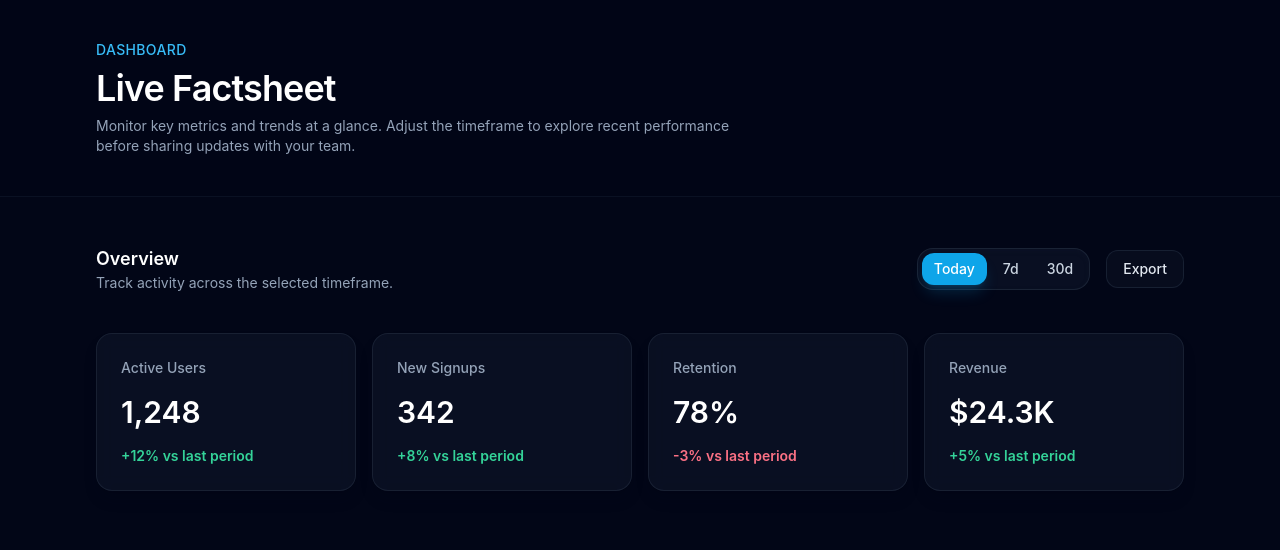
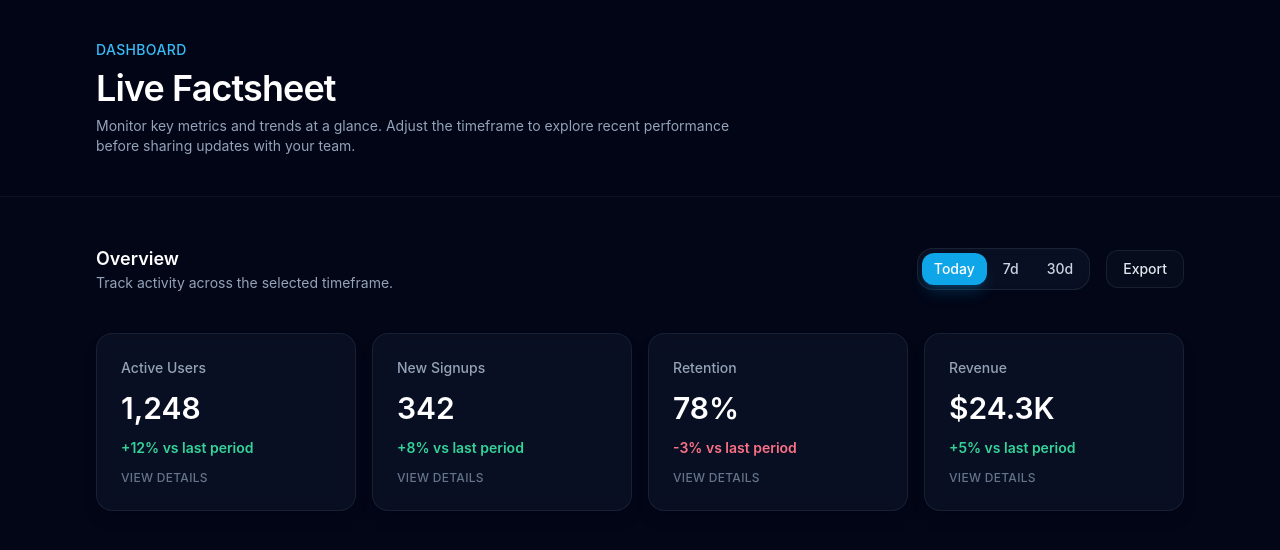
Before and after one commit to LennartvdM/Factsheet-Motion-Demo, a React (Vite) app: page / in a window 1280 px wide. Shown: the top 550 px of the page. Built offline with nearby package versions, Linux system fonts and the light colour scheme.

Commit message:
Add KPI card view transition detail modal

```diff
--- a/src/App.tsx
+++ b/src/App.tsx
@@ -1,10 +1,12 @@
 import { useState } from 'react';
 
+import { KpiCard } from './components/KpiCard';
+import { KpiDetail } from './components/KpiDetail';
 import { Button } from './components/ui/Button';
-import { Card } from './components/ui/Card';
 import { Container } from './components/ui/Container';
 import { VisuallyHidden } from './components/ui/VisuallyHidden';
 import { cn } from './lib/cn';
+import { withViewTransition } from './lib/viewTransition';
 
 const timeframeOptions = [
   { label: 'Today', value: 'today' },
@@ -13,14 +15,35 @@ const timeframeOptions = [
 ];
 
 const kpis = [
-  { label: 'Active Users', value: '1,248', change: '+12%' },
-  { label: 'New Signups', value: '342', change: '+8%' },
-  { label: 'Retention', value: '78%', change: '-3%' },
-  { label: 'Revenue', value: '$24.3K', change: '+5%' },
+  { id: 'active-users', label: 'Active Users', value: '1,248', delta: '+12%' },
+  { id: 'new-signups', label: 'New Signups', value: '342', delta: '+8%' },
+  { id: 'retention', label: 'Retention', value: '78%', delta: '-3%' },
+  { id: 'revenue', label: 'Revenue', value: '$24.3K', delta: '+5%' },
 ];
 
 export default function App() {
   const [timeframe, setTimeframe] = useState<string>(timeframeOptions[0]?.value ?? 'today');
+  const [openId, setOpenId] = useState<string | null>(null);
+
+  const handleTimeframeChange = (value: string) => {
+    withViewTransition(() => {
+      setTimeframe(value);
+    });
+  };
+
+  const handleOpenDetail = (id: string) => {
+    withViewTransition(() => {
+      setOpenId(id);
+    });
+  };
+
+  const handleCloseDetail = () => {
+    withViewTransition(() => {
+      setOpenId(null);
+    });
+  };
+
+  const activeKpi = openId ? kpis.find((kpi) => kpi.id === openId) : undefined;
 
   return (
     <div className="min-h-screen bg-slate-950 text-slate-100">
@@ -58,7 +81,7 @@ export default function App() {
                       key={option.value}
                       type="button"
                       aria-pressed={isActive}
-                      onClick={() => setTimeframe(option.value)}
+                      onClick={() => handleTimeframeChange(option.value)}
                       className={cn(
                         'relative rounded-xl px-3 py-1.5 text-sm font-medium transition-colors focus:outline-none focus-visible:ring-2 focus-visible:ring-sky-400 focus-visible:ring-offset-2 focus-visible:ring-offset-slate-950',
                         isActive
@@ -78,27 +101,14 @@ export default function App() {
           </section>
           <section>
             <div className="grid grid-cols-1 gap-4 sm:grid-cols-2 xl:grid-cols-4">
-              {kpis.map((kpi) => {
-                const isNegative = kpi.change.startsWith('-');
-                return (
-                  <Card key={kpi.label} className="space-y-4">
-                    <div className="text-sm font-medium text-slate-400">{kpi.label}</div>
-                    <div className="text-3xl font-semibold text-white">{kpi.value}</div>
-                    <div
-                      className={cn(
-                        'text-sm font-semibold',
-                        isNegative ? 'text-rose-400' : 'text-emerald-400'
-                      )}
-                    >
-                      {kpi.change} vs last period
-                    </div>
-                  </Card>
-                );
-              })}
+              {kpis.map((kpi) => (
+                <KpiCard key={kpi.id} {...kpi} onOpen={handleOpenDetail} />
+              ))}
             </div>
           </section>
         </Container>
       </main>
+      {activeKpi ? <KpiDetail {...activeKpi} onClose={handleCloseDetail} /> : null}
     </div>
   );
 }
--- /dev/null
+++ b/src/components/FocusScope.tsx
@@ -0,0 +1,113 @@
+import { type ReactNode, useEffect, useRef } from 'react';
+
+type FocusScopeProps = {
+  children: ReactNode;
+  onClose?: () => void;
+};
+
+const FOCUSABLE_SELECTORS = [
+  'a[href]',
+  'button:not([disabled])',
+  'textarea:not([disabled])',
+  'input:not([disabled])',
+  'select:not([disabled])',
+  '[tabindex]:not([tabindex="-1"])',
+].join(',');
+
+const isHTMLElement = (value: Element | null | undefined): value is HTMLElement =>
+  !!value && value instanceof HTMLElement;
+
+const getFocusableElements = (container: HTMLElement) => {
+  return Array.from(container.querySelectorAll<HTMLElement>(FOCUSABLE_SELECTORS)).filter(
+    (element) => !element.hasAttribute('disabled') && element.tabIndex !== -1
+  );
+};
+
+export function FocusScope({ children, onClose }: FocusScopeProps) {
+  const scopeRef = useRef<HTMLDivElement>(null);
+  const previouslyFocusedElementRef = useRef<HTMLElement | null>(null);
+
+  useEffect(() => {
+    if (typeof document === 'undefined') {
+      return;
+    }
+
+    previouslyFocusedElementRef.current = isHTMLElement(document.activeElement)
+      ? document.activeElement
+      : null;
+
+    const node = scopeRef.current;
+
+    if (!node) {
+      return;
+    }
+
+    const focusInitialElement = () => {
+      const focusable = getFocusableElements(node);
+
+      if (focusable.length > 0) {
+        focusable[0].focus({ preventScroll: true });
+        return;
+      }
+
+      node.focus({ preventScroll: true });
+    };
+
+    focusInitialElement();
+
+    const handleKeyDown = (event: KeyboardEvent) => {
+      if (event.key === 'Escape') {
+        event.stopPropagation();
+        event.preventDefault();
+        onClose?.();
+        return;
+      }
+
+      if (event.key !== 'Tab') {
+        return;
+      }
+
+      const focusable = getFocusableElements(node);
+
+      if (focusable.length === 0) {
+        event.preventDefault();
+        node.focus({ preventScroll: true });
+        return;
+      }
+
+      const first = focusable[0];
+      const last = focusable[focusable.length - 1];
+      const isShiftPressed = event.shiftKey;
+      const activeElement = document.activeElement as HTMLElement | null;
+
+      if (!isShiftPressed && activeElement === last) {
+        event.preventDefault();
+        first.focus({ preventScroll: true });
+        return;
+      }
+
+      if (isShiftPressed && activeElement === first) {
+        event.preventDefault();
+        last.focus({ preventScroll: true });
+      }
+    };
+
+    node.addEventListener('keydown', handleKeyDown);
+
+    return () => {
+      node.removeEventListener('keydown', handleKeyDown);
+
+      if (previouslyFocusedElementRef.current) {
+        previouslyFocusedElementRef.current.focus({ preventScroll: true });
+      }
+    };
+  }, [onClose]);
+
+  return (
+    <div ref={scopeRef} tabIndex={-1}>
+      {children}
+    </div>
+  );
+}
+
+export default FocusScope;
--- /dev/null
+++ b/src/components/KpiCard.tsx
@@ -0,0 +1,44 @@
+import { cn } from '../lib/cn';
+
+type KpiCardProps = {
+  id: string;
+  label: string;
+  value: string;
+  delta: string;
+  onOpen: (id: string) => void;
+};
+
+export function KpiCard({ id, label, value, delta, onOpen }: KpiCardProps) {
+  const isNegative = delta.trim().startsWith('-');
+  const labelId = `kpi-${id}-label`;
+  const valueId = `kpi-${id}-value`;
+
+  return (
+    <button
+      type="button"
+      aria-labelledby={`${labelId} ${valueId}`}
+      onClick={() => onOpen(id)}
+      className={cn(
+        'group flex h-full flex-col gap-3 rounded-2xl border border-slate-800/70 bg-slate-900/60 p-6 text-left shadow-lg shadow-slate-950/20 backdrop-blur transition focus:outline-none focus-visible:ring-2 focus-visible:ring-sky-400 focus-visible:ring-offset-2 focus-visible:ring-offset-slate-950 hover:border-slate-700 hover:bg-slate-900/80 hover:shadow-slate-900/40'
+      )}
+      style={{ viewTransitionName: `kpi-${id}` }}
+    >
+      <span id={labelId} className="text-sm font-medium text-slate-400">
+        {label}
+      </span>
+      <span id={valueId} className="text-3xl font-semibold text-white">
+        {value}
+      </span>
+      <span
+        className={cn('text-sm font-semibold', isNegative ? 'text-rose-400' : 'text-emerald-400')}
+      >
+        {delta} vs last period
+      </span>
+      <span className="mt-auto text-xs font-medium uppercase tracking-wide text-slate-500 transition group-hover:text-slate-300">
+        View details
+      </span>
+    </button>
+  );
+}
+
+export default KpiCard;
--- /dev/null
+++ b/src/components/KpiDetail.tsx
@@ -0,0 +1,86 @@
+import { type MouseEvent, useEffect } from 'react';
+import { createPortal } from 'react-dom';
+
+import { FocusScope } from './FocusScope';
+import { cn } from '../lib/cn';
+
+type KpiDetailProps = {
+  id: string;
+  label: string;
+  value: string;
+  delta: string;
+  onClose: () => void;
+};
+
+export function KpiDetail({ id, label, value, delta, onClose }: KpiDetailProps) {
+  useEffect(() => {
+    if (typeof document === 'undefined') {
+      return;
+    }
+
+    const { body } = document;
+    const previousOverflow = body.style.overflow;
+    body.style.overflow = 'hidden';
+
+    return () => {
+      body.style.overflow = previousOverflow;
+    };
+  }, []);
+
+  const handleOverlayClick = (event: MouseEvent<HTMLDivElement>) => {
+    if (event.target === event.currentTarget) {
+      onClose();
+    }
+  };
+
+  const content = (
+    <div
+      className="fixed inset-0 z-50 flex items-center justify-center bg-slate-950/80 p-4 backdrop-blur"
+      onClick={handleOverlayClick}
+    >
+      <FocusScope onClose={onClose}>
+        <div
+          role="dialog"
+          aria-modal="true"
+          aria-labelledby={`kpi-${id}-detail-label`}
+          className={cn(
+            'relative w-full max-w-lg rounded-3xl border border-slate-800/80 bg-slate-900/90 p-8 text-slate-100 shadow-2xl shadow-slate-950/40'
+          )}
+          style={{ viewTransitionName: `kpi-${id}` }}
+        >
+          <button
+            type="button"
+            onClick={onClose}
+            className="absolute right-4 top-4 rounded-full bg-slate-800/80 px-3 py-1 text-xs font-semibold uppercase tracking-wide text-slate-300 transition hover:bg-slate-700/80 hover:text-white focus:outline-none focus-visible:ring-2 focus-visible:ring-sky-400 focus-visible:ring-offset-2 focus-visible:ring-offset-slate-950"
+          >
+            Close
+          </button>
+          <div className="space-y-4">
+            <div className="space-y-1">
+              <p id={`kpi-${id}-detail-label`} className="text-sm font-medium text-slate-400">
+                {label}
+              </p>
+              <p className="text-4xl font-semibold text-white">{value}</p>
+              <p
+                className={cn(
+                  'text-sm font-semibold',
+                  delta.trim().startsWith('-') ? 'text-rose-400' : 'text-emerald-400'
+                )}
+              >
+                {delta} vs last period
+              </p>
+            </div>
+            <p className="text-sm leading-relaxed text-slate-300">
+              Compare performance over time, track the inflection points, and determine how this metric influences the rest of
+              the dashboard. View transitions provide a sense of continuity between summary cards and detailed breakdowns.
+            </p>
+          </div>
+        </div>
+      </FocusScope>
+    </div>
+  );
+
+  return typeof document === 'undefined' ? content : createPortal(content, document.body);
+}
+
+export default KpiDetail;
--- a/src/index.css
+++ b/src/index.css
@@ -4,6 +4,7 @@
 
 :root {
   color-scheme: dark;
+  view-transition-name: none;
 }
 
 body {
```
